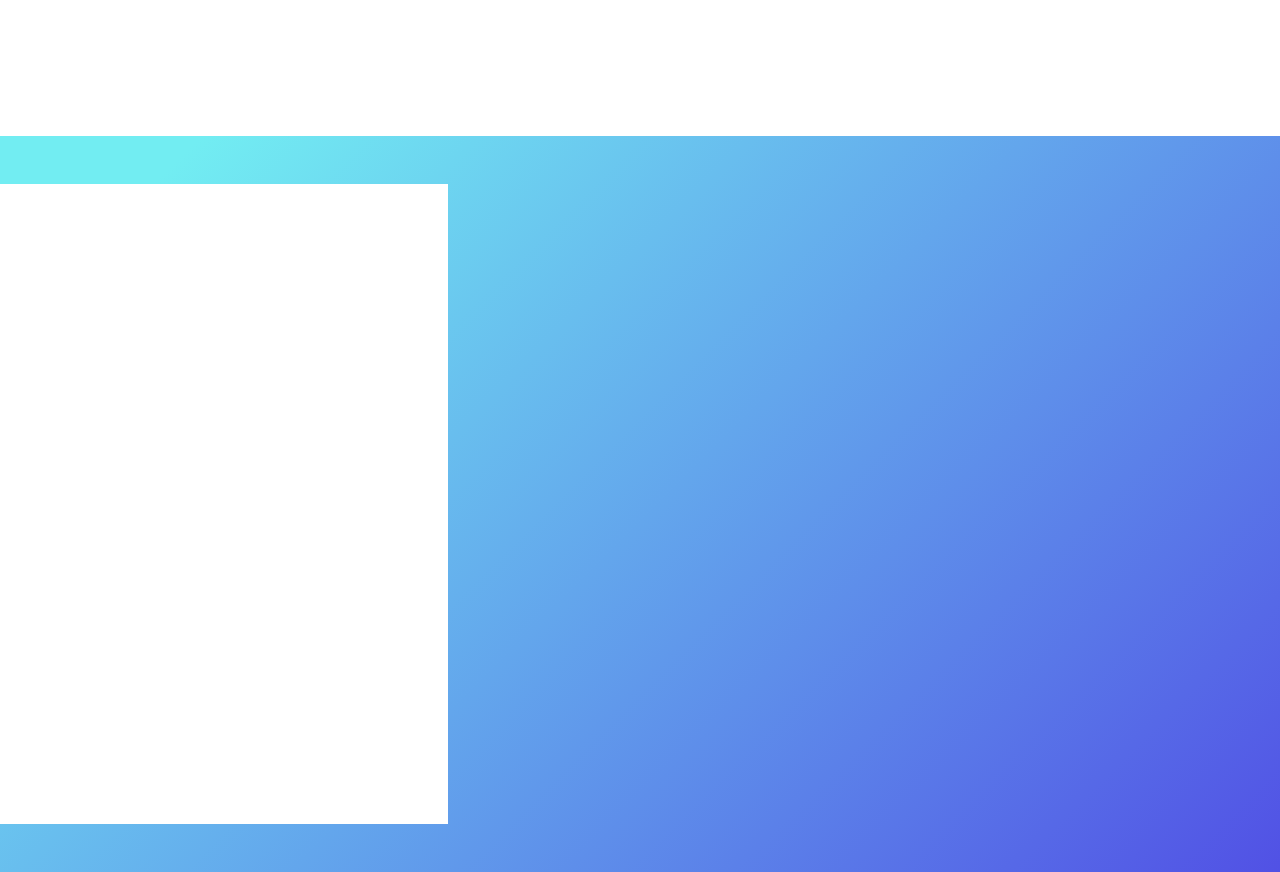
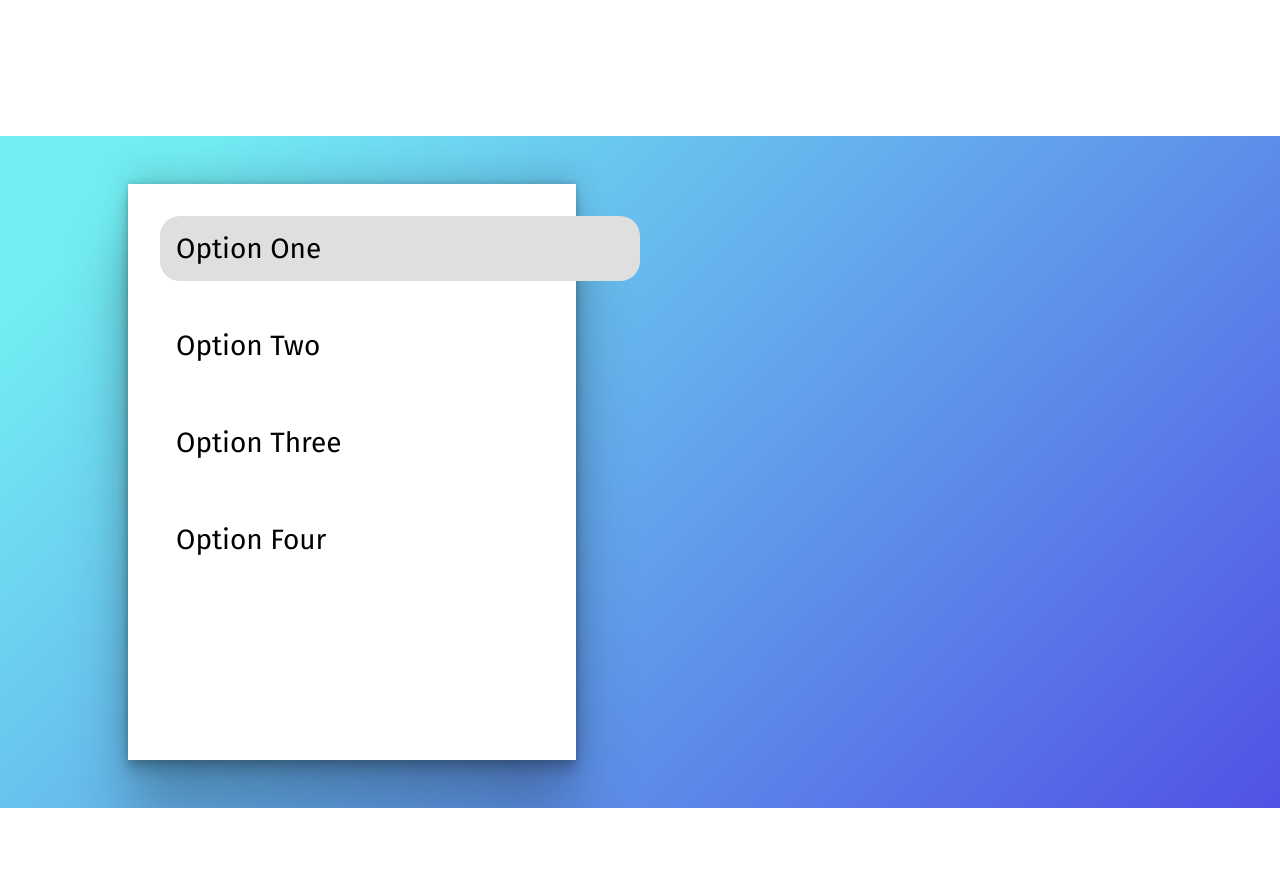
Before and after one commit to Yummy275/axei-webpage, a React (Create React App) app: page / in a window 1280 px wide. Shown: the part 2700-3572 px from the top of the page. After the commit the page ends 3508 px from the top, so only its background shows below. Built offline with nearby package versions, Linux system fonts and the light colour scheme.

Commit message:
nav section highlighting

```diff
--- a/src/components/NavSection.js
+++ b/src/components/NavSection.js
@@ -1,27 +1,76 @@
-import React from 'react';
+import React, { useState } from 'react';
 import styled from 'styled-components';
 
 const Container = styled.div`
     background-image: linear-gradient(135deg, #72edf2 10%, #5151e5 100%);
     padding: 3rem 0;
     margin-top: 15rem;
-    color: white;
 `;
 
-const Title = styled.h2`
-    text-align: center;
+const ContentHolder = styled.div`
+    width: 80%;
+    margin: 0 auto;
 `;
 
 const NavMenu = styled.div`
     background-color: white;
     width: 28rem;
-    height: 40rem;
+    height: 36rem;
+    box-shadow: rgba(0, 0, 0, 0.25) 0px 54px 55px,
+        rgba(0, 0, 0, 0.12) 0px -12px 30px, rgba(0, 0, 0, 0.12) 0px 4px 6px,
+        rgba(0, 0, 0, 0.17) 0px 12px 13px, rgba(0, 0, 0, 0.09) 0px -3px 5px;
+    display: flex;
+    flex-direction: column;
+    justify-items: center;
+`;
+
+const NavOption = styled.div`
+    font-size: 1.75rem;
+    margin: 2rem 0 0 2rem;
+    width: 28rem;
+    padding: 1rem;
+    border-radius: 20px;
+    ${(props) =>
+        props.activeTab === props.tabValue ? `background-color: #dfdfdf; ` : ''}
 `;
 
 const NavSection = () => {
+    const [activeTab, setActiveTab] = useState('one');
+
     return (
         <Container>
-            <NavMenu></NavMenu>
+            <ContentHolder>
+                <NavMenu>
+                    <NavOption
+                        onClick={() => setActiveTab('one')}
+                        activeTab={activeTab}
+                        tabValue="one"
+                    >
+                        Option One
+                    </NavOption>
+                    <NavOption
+                        onClick={() => setActiveTab('two')}
+                        activeTab={activeTab}
+                        tabValue="two"
+                    >
+                        Option Two
+                    </NavOption>
+                    <NavOption
+                        onClick={() => setActiveTab('thr')}
+                        activeTab={activeTab}
+                        tabValue="thr"
+                    >
+                        Option Three
+                    </NavOption>
+                    <NavOption
+                        onClick={() => setActiveTab('four')}
+                        activeTab={activeTab}
+                        tabValue="four"
+                    >
+                        Option Four
+                    </NavOption>
+                </NavMenu>
+            </ContentHolder>
         </Container>
     );
 };
```
